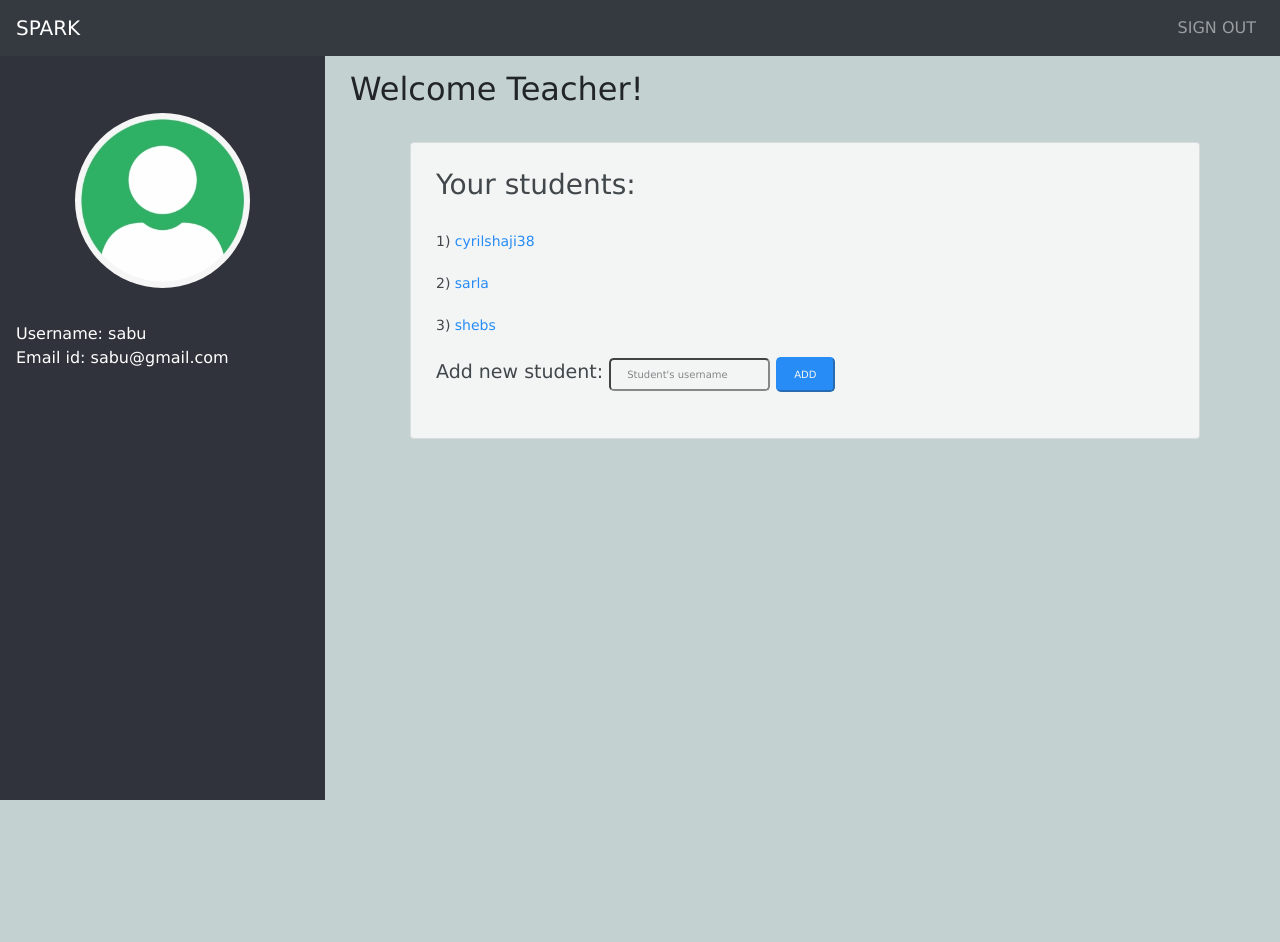
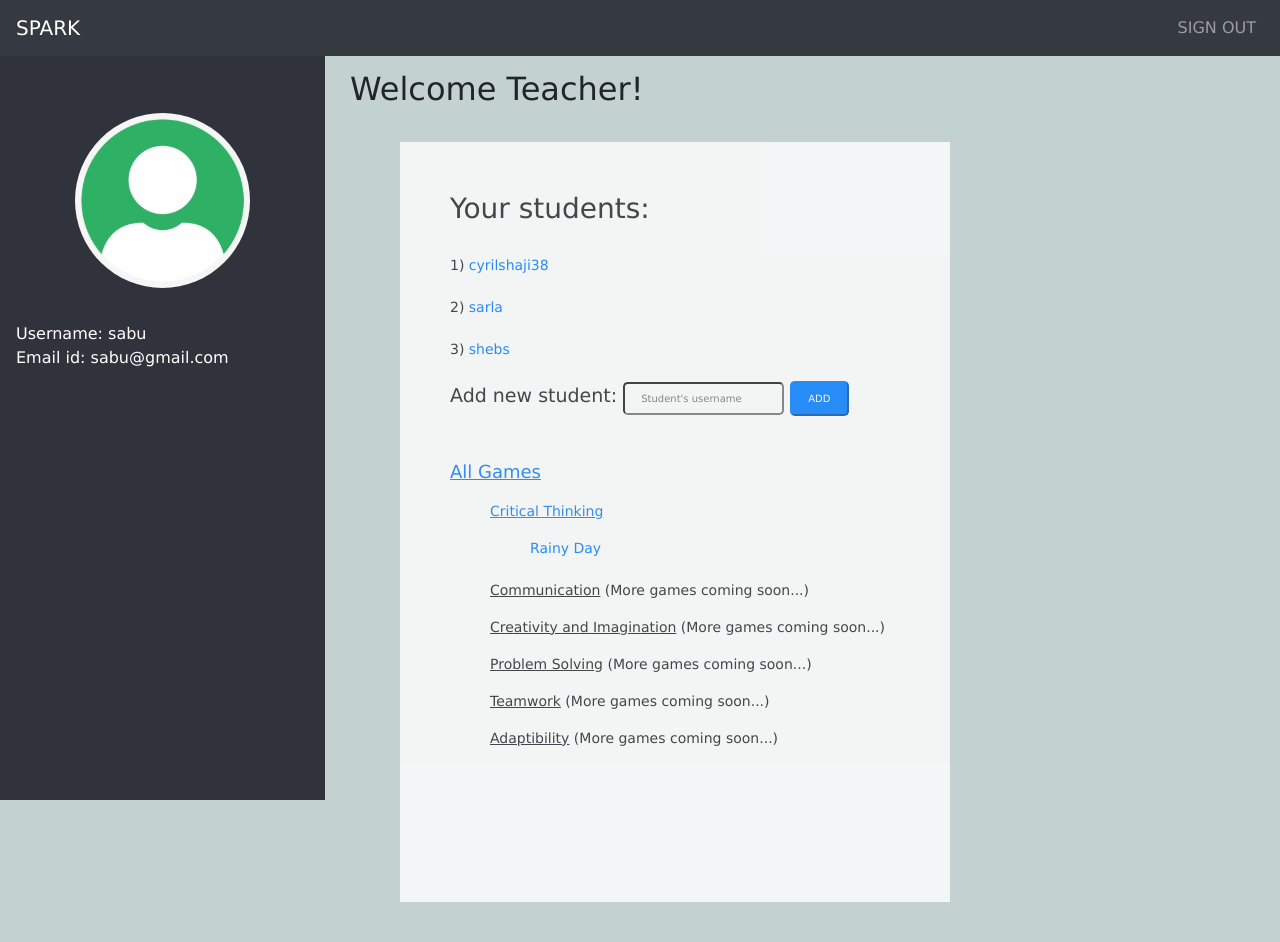
Before and after one commit to cyrilshaji38/Hacked-to-Hired-Spark, a Flask app: page /teacher in a window 1280 px wide. After the commit the page ends 902 px from the top, so only its background shows below. Run offline with Flask 2, Linux system fonts and the light colour scheme; a user stored in the database is signed in; data comes from the database, SQL or seed files in the repository.

Commit message:
added game library

```diff
--- a/SparkApp/static/styles/main.css
+++ b/SparkApp/static/styles/main.css
@@ -68,22 +68,19 @@ body{
 }
 
 .content{
-    width: (100% - 250px);
-    padding-right: 5em;
-    padding-left: 10em;
-    margin-left: 250px;
+    width: 550px;
     background-size: cover;
-    height: 100vh;
+    height: 95vh;
     transition: 0.5s;
-}
-
-.card {
-    padding-top: 4em;
     background: #fff;
-    padding: 25px;
-    margin-bottom: 10px;
     font-size: 14px;
     opacity: 0.8;
+    left: 400px;
+    position:absolute;
+    padding-left: 50px;
+    padding-right: 50px;
+    padding-top: 50px;
+    padding-bottom: 50px;
 }
 
 .register{
--- a/SparkApp/templates/base.html
+++ b/SparkApp/templates/base.html
@@ -29,4 +29,8 @@
 
    </body>
 
+   {% block script %}
+         <!-- Future Scripts here -->
+   {% endblock %}
+
 </html>
--- a/SparkApp/templates/dashboard/teacher/teacher.html
+++ b/SparkApp/templates/dashboard/teacher/teacher.html
@@ -29,7 +29,6 @@
         <br>
         <br>
         <div class="content">
-            <div class="card">
             <h3>Your students:</h3><br>
             <form method="POST" class="form-student-list">
                 {{ form.hidden_tag() }}
@@ -54,6 +53,25 @@
                     {% endif %}
                 {% endwith %}
             </form>
+            <br>
+            <div>
+                <p style="font-size: 18px; color: #107bf7;" id="skills_menu" onclick="more_skills()"><u>All Games</u></p>
+                <ul id="skills_menu-box" style="display: block; list-style-type: none;" >
+                    <li>
+                        <p id="games_menu" style="color: #107bf7;" onclick="more_games()"><u>Critical Thinking</u></p>
+                        <ul id="games_menu-box" style="display: block; list-style-type: none;">
+                            <li>
+                                <a href="{{ url_for('communication_page') }}">Rainy Day</a>
+                            </li>
+                            <br>
+                        </ul>
+                        <p><u>Communication</u> (More games coming soon...)</p>
+                        <p><u>Creativity and Imagination</u> (More games coming soon...)</p>
+                        <p><u>Problem Solving</u> (More games coming soon...)</p>
+                        <p><u>Teamwork</u> (More games coming soon...)</p>
+                        <p><u>Adaptibility</u> (More games coming soon...)</p>
+                    </li>
+                </ul>
             </div>
         </div>
         <div class="sidebar">
@@ -69,3 +87,28 @@
         </div>
 
     {% endblock %}
+
+    {% block script %}
+
+    <script>
+        function more_skills() {
+            var menuBox = document.getElementById('skills_menu-box');
+            if(menuBox.style.display == "block") {
+                menuBox.style.display = "none";
+            }
+            else {
+                menuBox.style.display = "block";
+            }
+        }
+        function more_games() {
+            var menuBox = document.getElementById('games_menu-box');
+            if(menuBox.style.display == "block") {
+                menuBox.style.display = "none";
+            }
+            else {
+                menuBox.style.display = "block";
+            }
+        }
+    </script>
+
+    {% endblock %}
```
Also changed, not shown: SparkApp/templates/dashboard/student/student.html (+25 -2 lines). Lines whose indentation alone changed are shown as unchanged.
